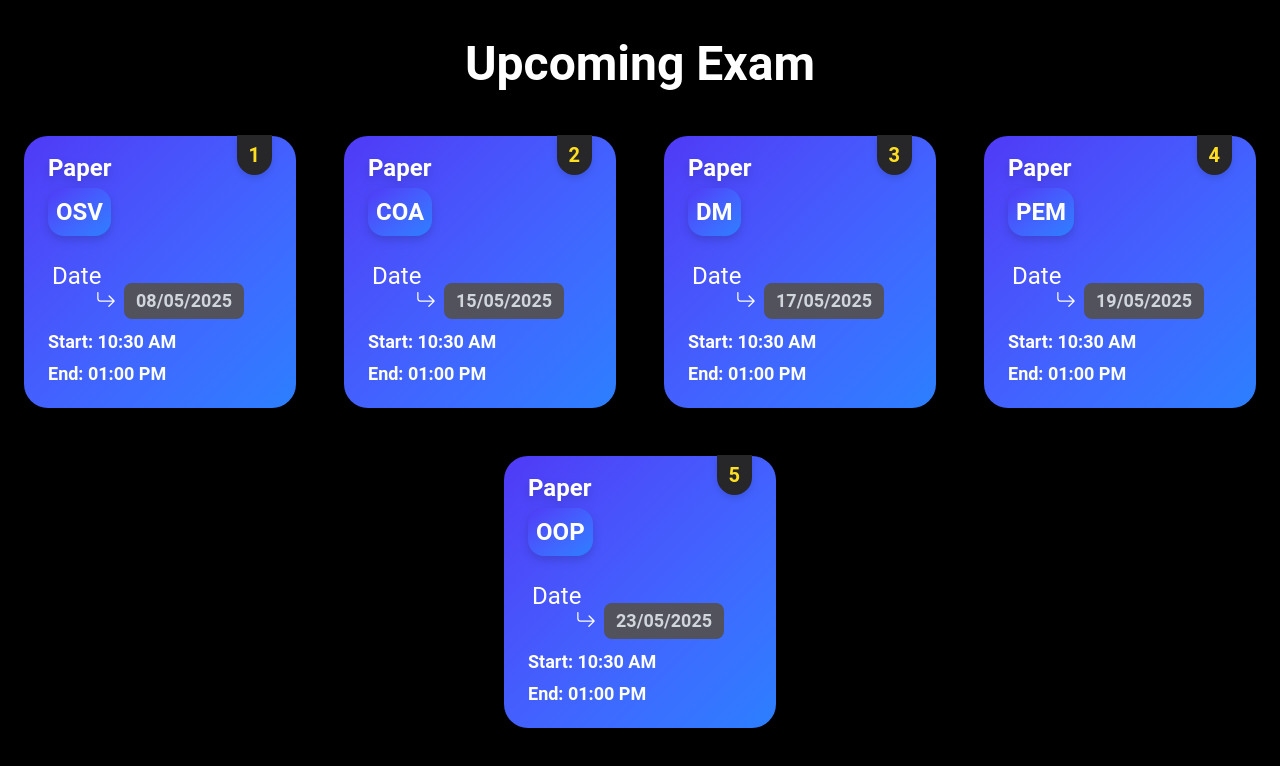
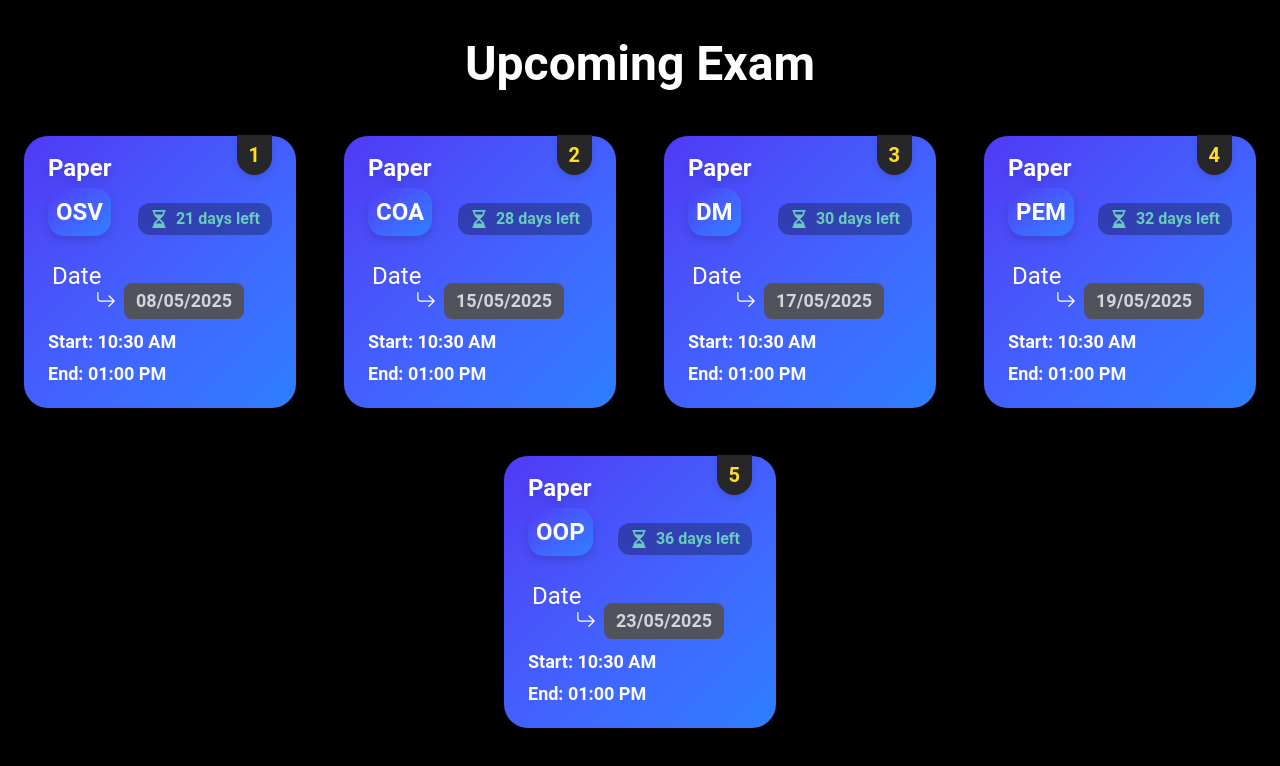
Before and after one commit to ShahKrish25/exam-schedule-college, a Next.js app: page / in a window 1280 px wide. Shown: the top 766 px of the page. Built offline with nearby package versions, Linux system fonts and the light colour scheme.

Commit message:
added timer

```diff
--- a/app/Components/Card.js
+++ b/app/Components/Card.js
@@ -2,70 +2,65 @@
 import React, { useState, useEffect } from "react";
 import { BsArrowReturnRight } from "react-icons/bs";
 import { IoCheckmarkDoneCircle } from "react-icons/io5";
+import { FaRegClock } from "react-icons/fa";
 import { toast } from "react-toastify";
-
+import { FaRegHourglassHalf } from "react-icons/fa6";
 const Card = ({ paper, date, startTime, endTime, index }) => {
   const [tick, setTick] = useState(false);
   const [isMounted, setIsMounted] = useState(false);
+  const [daysLeft, setDaysLeft] = useState(null);
 
   useEffect(() => {
     setIsMounted(true);
 
     const [day, month, year] = date.split("/");
     const examDate = new Date(year, month - 1, day);
-
     const currentDate = new Date();
-    const today = new Date(
-      currentDate.getFullYear(),
-      currentDate.getMonth(),
-      currentDate.getDate()
-    );
+    const today = new Date(currentDate.getFullYear(), currentDate.getMonth(), currentDate.getDate());
 
     const isToday = examDate.getTime() === today.getTime();
     const currentHour = currentDate.getHours();
     const alertShown = sessionStorage.getItem("alertShown") === "true";
 
+    // Show toast if conditions match
     if (!alertShown && isToday && currentHour >= 13 && currentHour <= 23) {
-      toast.info(`How was your today's paper?
-        Hope you enjoyed it!`, {
+      toast.info(`How was your today's paper? Hope you enjoyed it!`, {
         position: "top-left",
         autoClose: 5000,
-        hideProgressBar: false,
-        closeOnClick: false,
-        pauseOnHover: false,
-        draggable: true,
         theme: "dark",
       });
       toast.success(`Hope you enjoyed it!`, {
         position: "top-left",
         autoClose: 5000,
-        hideProgressBar: false,
-        closeOnClick: false,
-        pauseOnHover: false,
-        draggable: true,
         theme: "dark",
       });
       sessionStorage.setItem("alertShown", "true");
     }
 
+    // Set tick if exam date has passed
     const examHasPassed = examDate <= today;
     const localStorageKey = `tick_${date}`;
     let persistedTick = localStorage.getItem(localStorageKey) === "true";
-
     if (examHasPassed && !persistedTick) {
       localStorage.setItem(localStorageKey, "true");
       persistedTick = true;
     }
+    setTick(persistedTick);
 
-    setTick(persistedTick);
+    // Calculate days left
+    const timeDiff = examDate.getTime() - today.getTime();
+    const days = Math.ceil(timeDiff / (1000 * 60 * 60 * 24));
+    if (days > 0) setDaysLeft(days);
   }, [date]);
 
+  // Determine text color for countdown
+  const countdownTextColor = daysLeft !== null && daysLeft <= 5 ? "text-red-500" : "text-green-300";
+
   return (
+    <>
     <div className="group relative m-6 bg-gradient-to-br from-indigo-600 to-blue-500 w-78 h-75 md:w-68 md:h-68 rounded-3xl shadow-xl transform transition duration-300 hover:scale-105 hover:shadow-2xl">
       <div className="absolute top-4 left-6 flex items-center">
-        <h5 className="text-2xl font-bold text-white drop-shadow-lg">
-          Paper
-        </h5>
+        <h5 className="text-2xl font-bold text-white drop-shadow-lg">Paper</h5>
         {isMounted && tick && (
           <IoCheckmarkDoneCircle className="ml-2 text-2xl text-green-400 drop-shadow-lg" />
         )}
@@ -81,6 +76,16 @@ const Card = ({ paper, date, startTime, endTime, index }) => {
         </span>
       </div>
 
+      {/* Days Left Countdown Badge */}
+      {daysLeft !== null && (
+        <div className="absolute top-[4.2rem] right-6 flex items-center gap-2 bg-black/40 backdrop-blur-md px-3 py-1 rounded-xl animate-pulse">
+          <FaRegHourglassHalf  className={`text-lg ${countdownTextColor}`} />
+          <span className={`font-semibold ${countdownTextColor}`}>
+            {daysLeft} day{daysLeft !== 1 && "s"} left
+          </span>
+        </div>
+      )}
+
       <div className="absolute bottom-4 left-6 text-white">
         <p className="mb-1 text-2xl absolute top-[-60px] left-1">Date</p>
         <BsArrowReturnRight className="absolute top-[-30px] left-12 text-xl" />
@@ -93,6 +98,7 @@ const Card = ({ paper, date, startTime, endTime, index }) => {
 
       <div className="absolute inset-0 rounded-3xl pointer-events-none group-hover:bg-black/10 transition duration-300"></div>
     </div>
+    </>
   );
 };
 
--- a/app/layout.js
+++ b/app/layout.js
@@ -24,6 +24,7 @@ export default function RootLayout({ children }) {
     <meta name="viewport" content="width=device-width, initial-scale=1.0, initial-scale=1.0, user-scalable=no" />
       <body className={`${geistSans.variable} ${geistMono.variable} antialiased`}>
         {children}
+        {/* toast */}
         <ToastContainer />
       </body>
     </html>
```
Also changed, not shown: public/hourglass.gif (added).
